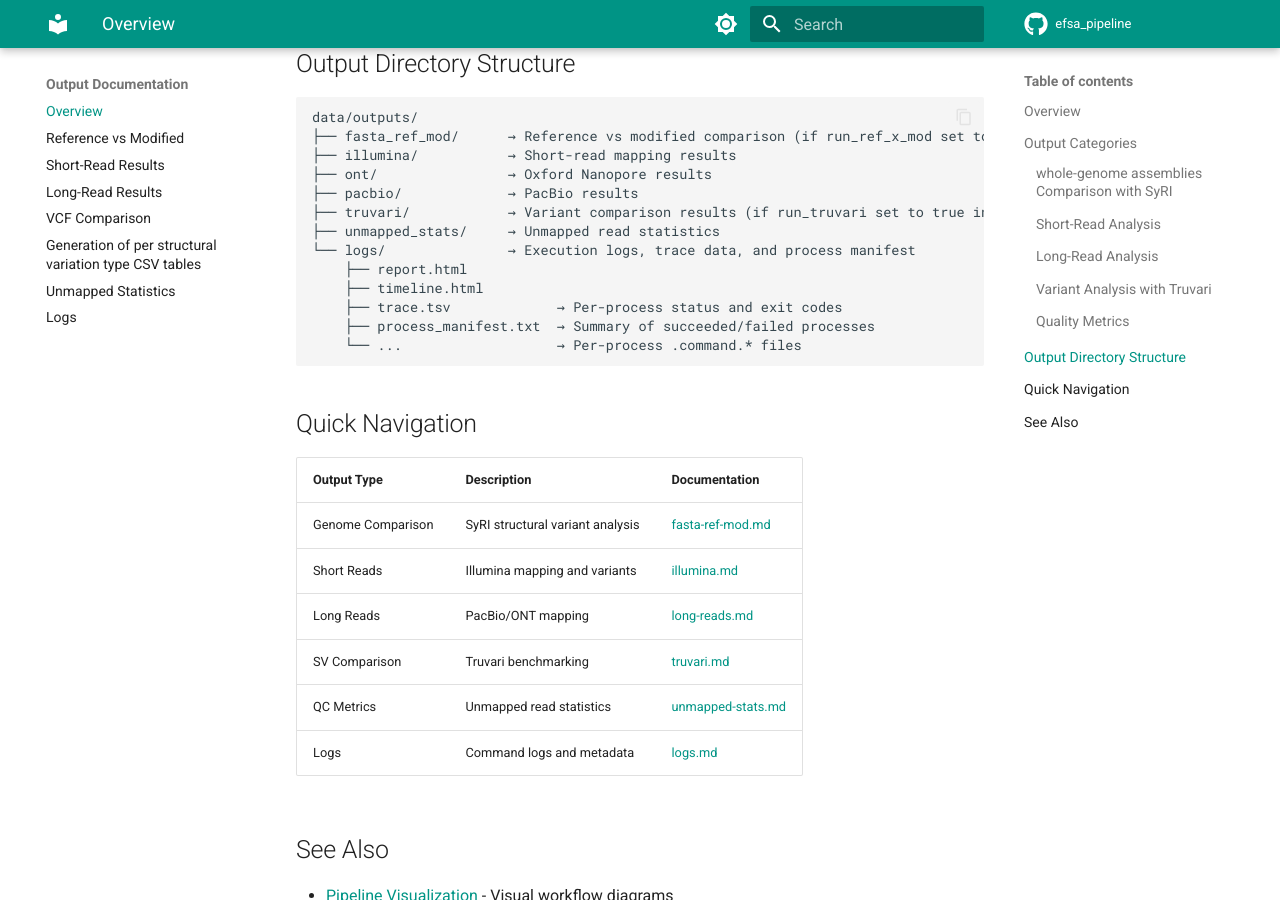
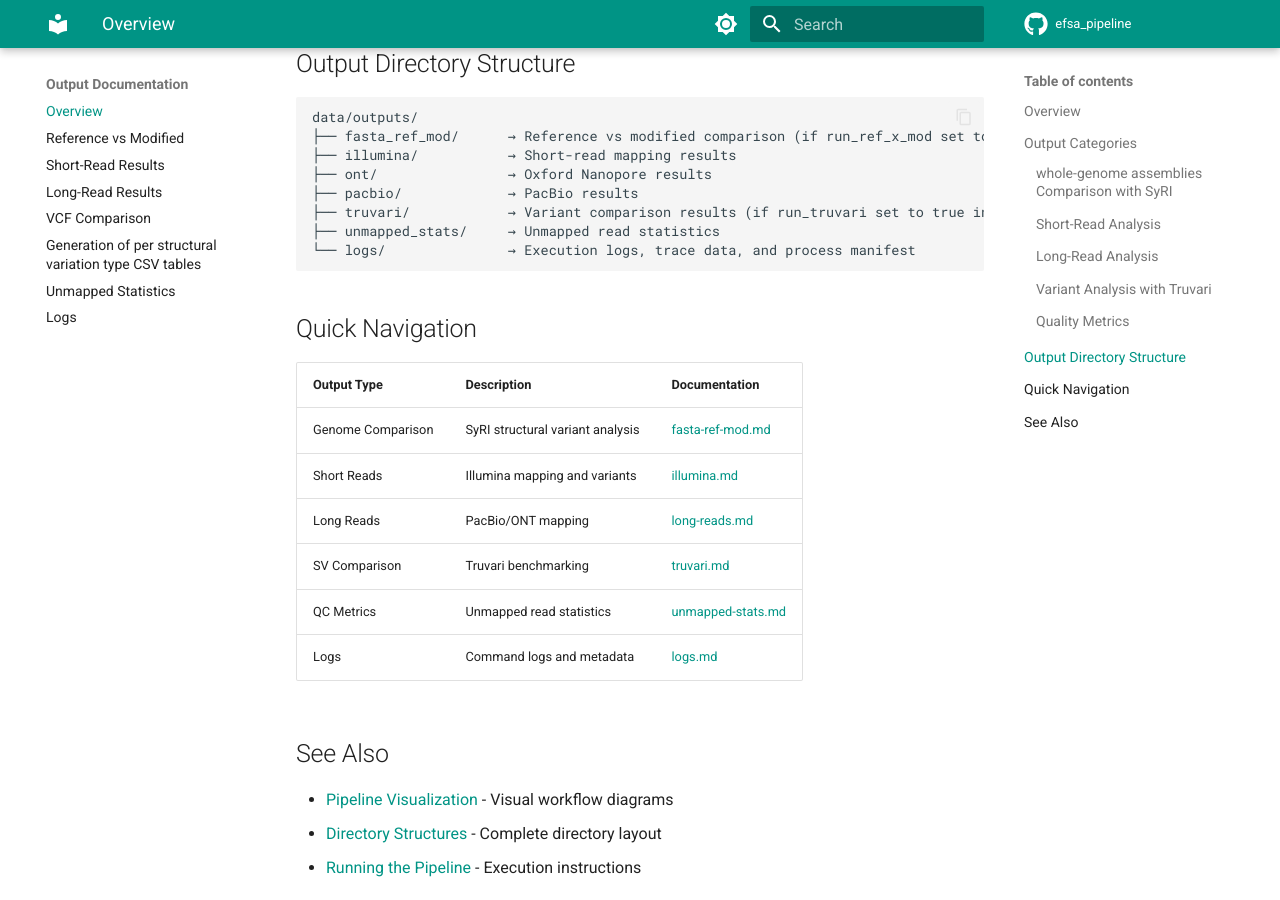
Before and after one commit to denisHanch/efsa_pipeline, an MkDocs documentation site: the page built from docs/outputs/index.md, in a window 1280 px wide and 900 px high, scrolled down 1102 px. Built offline with MkDocs 1.6.1 and Material for MkDocs 9.7.7, drawn with Linux system fonts in a browser that asks for light colours; comment, search, counter and statistics services are not loaded.

Commit message:
EFSA-232: final docs fix

````diff
--- a/docs/outputs/index.md
+++ b/docs/outputs/index.md
@@ -40,11 +40,6 @@ data/outputs/
 ├── truvari/            → Variant comparison results (if run_truvari set to true in `data/validation/validated_params.json`)
 ├── unmapped_stats/     → Unmapped read statistics
 └── logs/               → Execution logs, trace data, and process manifest
-    ├── report.html
-    ├── timeline.html
-    ├── trace.tsv             → Per-process status and exit codes
-    ├── process_manifest.txt  → Summary of succeeded/failed processes
-    └── ...                   → Per-process .command.* files
 ```
 
 ## Quick Navigation
````
